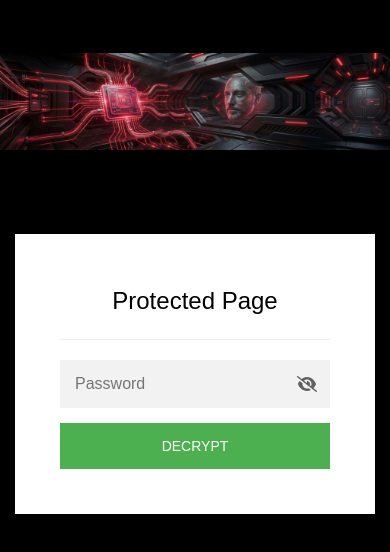
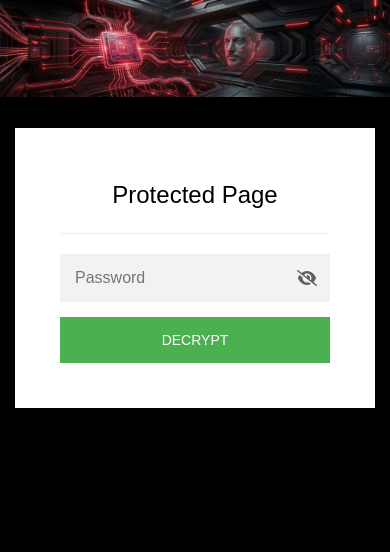
Before and after one commit to controlsuporte/sign, a plain HTML site: page index.html in a window 390 px wide. Drawn offline with Linux system fonts and the light colour scheme.

Commit message:
Modify image display properties in index.html
Updated image styling for better responsiveness.

```diff
--- a/index.html
+++ b/index.html
@@ -181,7 +181,7 @@
         </div>
 
         <div id="staticrypt_content" class="staticrypt-content hidden">
-            <img src="capa.jpg" alt="Capa" style="display:block;margin:0 auto;height:24vh;min-height:90px;max-height:320px;max-width:100%;object-fit:contain;" />
+            <img src="capa.jpg" alt="Capa" style="display:block;width:100%;height:auto;" />
             <div class="staticrypt-page">
                 <div class="staticrypt-form">
                     <div class="staticrypt-instructions">
```
